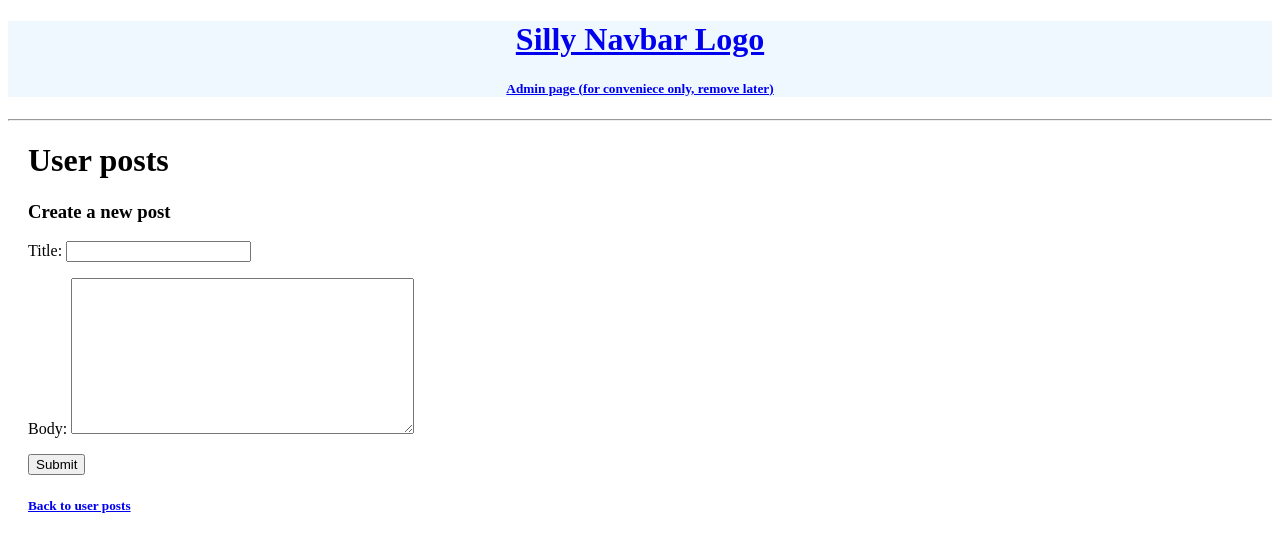
After one commit to SirNotAWholeLot/misc, a Django app: page /posts/create in a window 1280 px wide. The commit adds this page. Shown: the top 552 px of the page. Run offline with Django 4.2, Linux system fonts and the light colour scheme.

Commit message:
User posts skeleton

```diff
--- a/base_app/admin.py
+++ b/base_app/admin.py
@@ -2,8 +2,10 @@ from django.contrib import admin
 
 # Register your models here.
 
-from .models import Roger_preprep_line, Todo_obj, Todo_phase
+from .models import Roger_preprep_line, Todo_obj, Todo_phase, Post_op, Post_reply
 
 admin.site.register(Roger_preprep_line)
 admin.site.register(Todo_obj)
 admin.site.register(Todo_phase)
+admin.site.register(Post_op)
+admin.site.register(Post_reply)
--- a/base_app/forms.py
+++ b/base_app/forms.py
@@ -1,7 +1,17 @@
 from django.forms import ModelForm
-from .models import Roger_preprep_line
+from .models import Roger_preprep_line, Post_op, Post_reply
 
-class Form_Roger_preprep_line(ModelForm):
+class Form_Roger_preprep_line(ModelForm): # Very basic form for Roger Man's database
     class Meta:
         model = Roger_preprep_line
         fields = ['name', 'line', 'note'] # '__all__'
+
+class Form_Post_op(ModelForm):
+    class Meta:
+        model = Post_op
+        fields = ['title', 'body']
+
+class Form_Post_reply(ModelForm):
+    class Meta:
+        model = Post_reply
+        fields = ['body']
--- a/base_app/models.py
+++ b/base_app/models.py
@@ -1,10 +1,11 @@
 from django.db import models
 from django.utils import timezone
+from django.contrib.auth.models import User
 
 # Create your models here.
 
-class Roger_preprep_line(models.Model):
-    #id =
+class Roger_preprep_line(models.Model): # Lines for the Roger Man
+    id = models.AutoField(primary_key=True)
     name = models.CharField(max_length=80)
     line = models.TextField(max_length=200)
     note = models.TextField(null=False, blank=True, max_length = 100)
@@ -12,8 +13,29 @@ class Roger_preprep_line(models.Model):
     def __str__(self):
         return self.name
 
-class Todo_obj(models.Model):
-#    id =
+class Todo_obj(models.Model): # Major objectives for the to-do list. Each can have multiple phases
+    id = models.AutoField(primary_key=True)
+    name = models.CharField(max_length=50)
+    description = models.TextField(null=True, blank=True)
+    update = models.DateTimeField(auto_now=True)    # For some reason, I can't make the timestamps work yet
+    created = models.DateTimeField(auto_now_add=True)
+
+    def __str__(self):
+        return self.name
+
+    def short_desc(self):   # Short description as a function because unfortunately I can't just put this code into a template directly
+        return self.description if len(self.description) <= 50 else (self.description[0:46] + '...')
+
+#    def save(self, *args, **kwargs):
+#        # On save, manually update timestamps
+#        if not self.id:
+#            self.created = timezone.now()
+#        self.modified = timezone.now()
+#        return super(Todo_obj, self).save(*args, **kwargs)
+
+class Todo_phase(models.Model): # Phases are essentially sub-objectives for the to-do list, they have a similar structure
+    id = models.AutoField(primary_key=True)
+    objective = models.ForeignKey(Todo_obj, on_delete=models.CASCADE) # Removing objective -> remove all it's phases
     name = models.CharField(max_length=50)
     description = models.TextField(null=True, blank=True)
     update = models.DateTimeField(auto_now=True)
@@ -25,23 +47,33 @@ class Todo_obj(models.Model):
     def short_desc(self):
         return self.description if len(self.description) <= 50 else (self.description[0:46] + '...')
 
-#    def save(self, *args, **kwargs):
-#        # On save, manually update timestamps
-#        if not self.id:
-#            self.created = timezone.now()
-#        self.modified = timezone.now()
-#        return super(Todo_obj, self).save(*args, **kwargs)
-
-
-class Todo_phase(models.Model):
-    objective = models.ForeignKey(Todo_obj, on_delete=models.CASCADE)
-    name = models.CharField(max_length=50)
-    description = models.TextField(null=True, blank=True)
-    update = models.DateTimeField(auto_now=True)
+class Post_op(models.Model): # Opening post
+    id = models.AutoField(primary_key=True)
+    poster = models.ForeignKey(User, on_delete=models.SET_NULL, null=True)
+    title = models.CharField(max_length=100)
+    body = models.TextField(max_length=300)
+    update = models.DateTimeField() # Should refer to the last reply time
     created = models.DateTimeField(auto_now_add=True)
 
     def __str__(self):
-        return self.name
+        return self.title
 
-    def short_desc(self):
-        return self.description if len(self.description) <= 50 else (self.description[0:46] + '...')
+    def short_body(self):
+        return self.body if len(self.body) <= 50 else (self.body[0:46] + '...')
+
+    def num_replies(self):
+        return Post_reply.objects.filter(op=self.id).count()
+
+class Post_reply(models.Model): # Reply: tied to an opening post
+    id = models.AutoField(primary_key=True)
+    poster = models.ForeignKey(User, on_delete=models.SET_NULL, null=True)
+    op = models.ForeignKey(Post_op, on_delete=models.CASCADE)
+    body = models.TextField(max_length=300)
+    #update = models.DateTimeField(auto_now=True) # Editing functionality is not supported yet
+    created = models.DateTimeField(auto_now_add=True)
+
+    def __str__(self):
+        return self.title
+
+    def short_body(self):
+        return self.body if len(self.body) <= 50 else (self.body[0:46] + '...')
--- a/base_app/templates/base_app/home.html
+++ b/base_app/templates/base_app/home.html
@@ -5,9 +5,9 @@
 <p>Nothing interesting here yet but the links, and the whole site obviously lacks almost any styling.</p>
 <h3>Content:</h3>
 <div class="box_basic">
-    <h5><a href="/admin">Admin page (for conveniece only, remove later)</a></h5>
     <h5><a href="/roger_man">Roger Man</a></h5>
     <h5><a href="/todo">To do</a></h5>
+    <h5><a href="/posts">User posts</a></h5>
 </div>
 
 {% endblock content %}
--- /dev/null
+++ b/base_app/templates/base_app/posts_op_form.html
@@ -0,0 +1,17 @@
+{% extends 'main.html' %}
+{% block content %}
+
+<h1>User posts</h1>
+<h3>Create a new post</h3>
+<div>
+    <form method="POST" action="">
+        {% csrf_token %}
+        {{form.as_p}}
+        <input type="submit" value="Submit">
+    </form>
+</div>
+<div>
+    <h5><a href="/posts">Back to user posts</a></h5>
+</div>
+
+{% endblock content %}
--- a/base_app/templates/base_app/roger_man.html
+++ b/base_app/templates/base_app/roger_man.html
@@ -6,7 +6,7 @@
 <h4>Make Roger Man say:</h4>
 <div class="box_basic">
     {% for item in rogers_lines %}
-    <h5><a href="/roger_man/{{item.name}}">{{item.name}}</a></h5>
+    <h5><a href="/roger_man/{{item.id}}">{{item.name}}</a></h5>
     {% endfor %}
 </div>
 <div>
--- a/base_app/templates/base_app/todo_list.html
+++ b/base_app/templates/base_app/todo_list.html
@@ -6,7 +6,7 @@
 <h3>Objectives:</h3>
 <div class="box_basic">
     {% for item in objectives %}
-    <h4><a href="/todo/{{item.name}}">{{item.name}}</a></h4>
+    <h4><a href="/todo/{{item.id}}">{{item.name}}</a></h4>
     <p>{{item.short_desc}}</p>
     {% endfor %}
 </div>
--- a/base_app/templates/base_app/todo_obj.html
+++ b/base_app/templates/base_app/todo_obj.html
@@ -6,12 +6,12 @@
 <p>{{objective.description}}</p>
 <small>Created: {{objetive.created|time}} Updated: {{objective.updated}}</small>
 <h3>Phases:</h3>
-<div class="box_basic">
-    {% for item in phases %}
+{% for item in phases %}
+    <div class="box_basic">
     <h4>{{item.name}}</h4>
     <p>{{item.short_desc}}</p>
-    {% endfor %}
 </div>
+{% endfor %}
 <div>
     <h5><a href="/todo">Back to Todo list</a></h5>
 </div>
--- a/base_app/urls.py
+++ b/base_app/urls.py
@@ -8,4 +8,8 @@ urlpatterns = [
     path('roger_man/create', views.roger_create_response, name='Roger Man - Create a new response'),
     path('todo', views.todo_list, name='To do - objectives'),
     path('todo/<str:pk>/', views.todo_obj, name='To do - phases'),
+    path('posts', views.posts_list, name='User posts'),
+    path('posts/<str:pk>/', views.posts_post, name='User post'),
+    path('posts/create', views.post_create_op, name='Create a new post'),
+    path('posts/<str:pk>/reply', views.post_create_reply, name='Reply to a post'),
 ]
--- a/base_app/views.py
+++ b/base_app/views.py
@@ -2,26 +2,26 @@ from django.shortcuts import render, redirect
 
 # Create your views here.
 
-from .models import Roger_preprep_line, Todo_obj, Todo_phase
-from .forms import Form_Roger_preprep_line
+from .models import Roger_preprep_line, Todo_obj, Todo_phase, Post_op, Post_reply
+from .forms import Form_Roger_preprep_line, Form_Post_op, Form_Post_reply
 
 def home(request):
     return render(request, 'base_app/home.html')
 
-def roger_man(request):
+def roger_man(request): # Roger Man gets his database as the context for his 'menu' -> it can be just the names
     rogers_lines = Roger_preprep_line.objects.all()
     context = {'rogers_lines': rogers_lines}
     return render(request, 'base_app/roger_man.html', context)
 
-def roger_response(request, pk):
-    context = {'input_var': Roger_preprep_line.objects.get(name=pk).line} # All primary key referenes should be remade for actual IDs instead of strings
+def roger_response(request, pk): # For the response page, it's a specific entry from the db
+    context = {'input_var': Roger_preprep_line.objects.get(id=pk).line} # All primary key referenes should be remade for actual IDs instead of strings
     return render(request, 'base_app/roger_response.html', context)
 
 def roger_create_response(request):
-    context = {'form': Form_Roger_preprep_line()}
+    context = {'form': Form_Roger_preprep_line()} # Form is a basic django built-in form
     if request.method == 'POST':
         form = Form_Roger_preprep_line(request.POST)
-        if form.is_valid():
+        if form.is_valid(): # Filled out properly? Save and return to the menu
             form.save()
             return redirect('Roger Man')
     return render(request, 'base_app/roger_form.html', context)
@@ -30,6 +30,33 @@ def todo_list(request):
     context = {'objectives': Todo_obj.objects.all()}
     return render(request, 'base_app/todo_list.html', context)
 
-def todo_obj(request, pk):
-    context = {'objective': Todo_obj.objects.get(name=pk), 'phases': Todo_phase.objects.filter(objective__name=pk)}
+def todo_obj(request, pk): # Specific objective page fetches the phases for that objective
+    context = {'objective': Todo_obj.objects.get(id=pk), 'phases': Todo_phase.objects.filter(objective__id=pk)}
     return render(request, 'base_app/todo_obj.html', context)
+
+def posts_list(request):
+    context = {'posts': Post_op.objects.all()}
+    return render(request, 'base_app/posts_list.html', context)
+
+def posts_post(request, pk):
+    context = {'original': Post_op.objects.get(id=pk), 'replies': Post_reply.objects.filter(op__id=pk)}
+    return render(request, 'base_app/todo_obj.html', context)
+
+def post_create_op(request):
+    context = {'form': Form_Post_op()}
+    if request.method == 'POST':
+        form = Form_Post_op(request.POST)
+        if form.is_valid():
+            form.save()
+            return redirect('User posts') # Should redirect to the newly created post page
+    return render(request, 'base_app/posts_op_form.html', context)
+
+def post_create_reply(request, pk):
+    context = {'form': Form_Post_reply()}
+    if request.method == 'POST':
+        form = Form_Post_reply(request.POST)
+        if form.is_valid():
+            form.save()
+            #return redirect('posts_post', pk=pk) # Should return to the post page
+            return redirect('posts/<str:pk>')
+    return render(request, 'base_app/posts_reply_form.html', context)
--- a/static/css/main.css
+++ b/static/css/main.css
@@ -1,5 +1,10 @@
 .box_basic {
     border:1px solid black;
     width: fit-content;
-    margin: 10px;
+    padding-left: 10px;
+    padding-right: 10px;
 }
+.navbar {
+    background-color: aliceblue;
+    text-align: center;
+}
--- a/templates/main.html
+++ b/templates/main.html
@@ -11,7 +11,9 @@
 </head>
 <body>
     {% include 'navbar.html' %}
-    {% block content %}
-    {% endblock %}
+    <div style="padding-left:20px;">
+        {% block content %}
+        {% endblock %}
+    </div>
 </body>
 </html>
--- a/templates/navbar.html
+++ b/templates/navbar.html
@@ -1,5 +1,5 @@
-<a href="/">
-    <h1>Silly  Navbar Logo</h1>
-</a>
-
+<div class="navbar">
+    <a href="/"><h1>Silly  Navbar Logo</h1></a>
+    <a href="/admin"><h5>Admin page (for conveniece only, remove later)</h5></a>
+</div>
 <hr>
```
Also changed, not shown: base_app/templates/base_app/posts_list.html (added, +18 -0 lines), base_app/templates/base_app/posts_reply_form.html (added, +17 -0 lines), base_app/migrations/0006_post_op_alter_roger_preprep_line_id_and_more.py (added), db.sqlite3, 1 other file.
